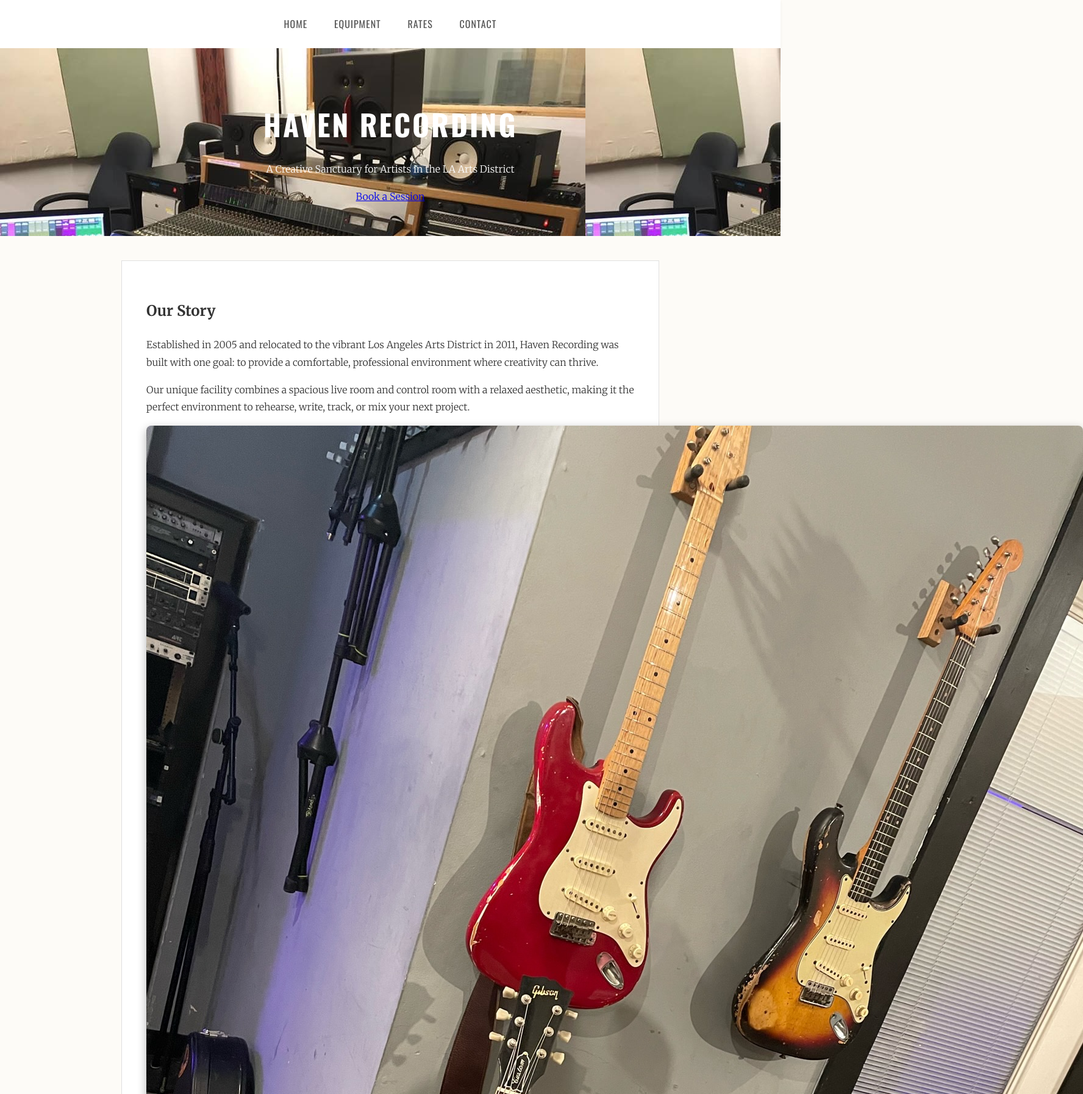
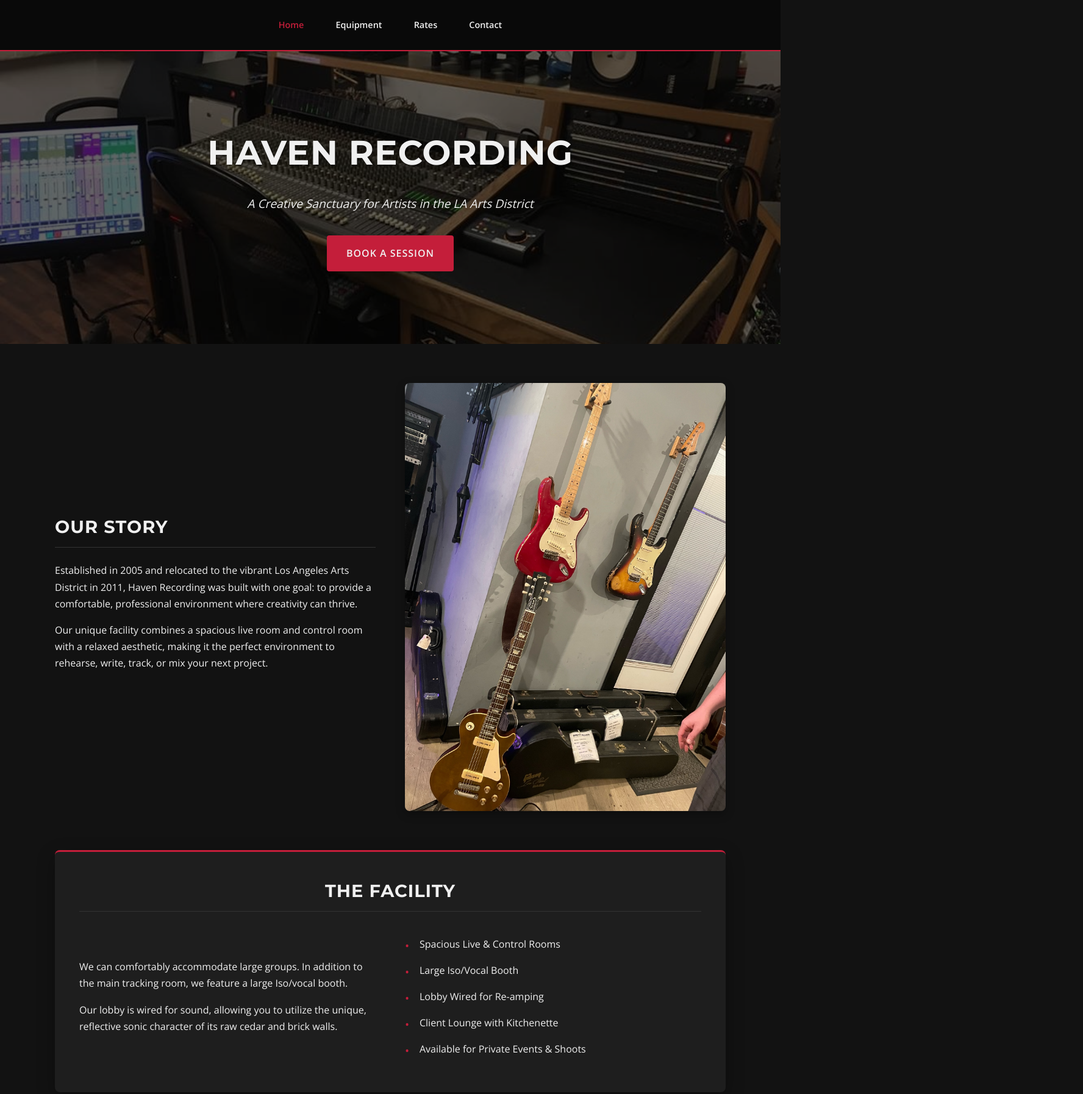
Before and after one commit to TheMasterofMusicIndustry/Havenrecording, a plain HTML site: page index.html in a window 1280 px wide. Shown: the top 1794 px of the page at 61% size, 1776 px wide, since content can reach past the window. Drawn offline with nearby package versions, Linux system fonts and the light colour scheme.

Commit message:
Update style.css

```diff
--- a/style.css
+++ b/style.css
@@ -1,90 +1,208 @@
-/* OPTION 3: VINTAGE ANALOG */
-@import url('https://fonts.googleapis.com/css2?family=Merriweather:wght@300;700&family=Oswald:wght@400;700&display=swap');
+/* --- Global Styles --- */
+@import url('https://fonts.googleapis.com/css2?family=Montserrat:wght@300;400;700&family=Open+Sans:wght@400;600&display=swap');
+
+:root {
+    --primary-color: #c41e3a; /* Deep "Cardinal" Red */
+    --dark-bg: #121212;
+    --card-bg: #1e1e1e;
+    --text-light: #f0f0f0;
+    --text-muted: #a0a0a0;
+}
 
 body {
-    font-family: 'Merriweather', serif; /* Serif font for body text */
+    font-family: 'Open Sans', sans-serif;
     margin: 0;
     padding: 0;
-    background-color: #fdfbf7; /* Cream/Paper color */
-    color: #333;
-    line-height: 1.8;
+    background-color: var(--dark-bg);
+    color: var(--text-light);
+    line-height: 1.7;
 }
 
-header {
-    background-color: #8a2be2; /* Deep Purple (or change to #800000 for Red) */
-    background: linear-gradient(to right, #2c3e50, #000000); /* Or sleek slate gradient */
-    color: #fff;
-    padding: 50px 0;
-    text-align: center;
+h1, h2, h3, h4 {
+    font-family: 'Montserrat', sans-serif;
+    font-weight: 700;
+    text-transform: uppercase;
+    letter-spacing: 1px;
+    margin-top: 0;
 }
 
-header h1 {
-    font-family: 'Oswald', sans-serif;
-    font-size: 3rem;
-    letter-spacing: 3px;
-    text-transform: uppercase;
-    margin-bottom: 5px;
-}
+a { text-decoration: none; transition: all 0.3s ease; }
+ul { list-style: none; padding: 0; }
+img { max-width: 100%; height: auto; display: block; }
 
+/* --- Navigation --- */
 nav {
-    background-color: #fff;
+    background-color: rgba(10, 10, 10, 0.95);
     text-align: center;
-    padding: 15px 0;
-    box-shadow: 0 2px 5px rgba(0,0,0,0.05);
+    padding: 1rem 0;
+    position: sticky;
+    top: 0;
+    z-index: 100;
+    border-bottom: 2px solid var(--primary-color);
+    backdrop-filter: blur(10px);
 }
 
 nav a {
-    font-family: 'Oswald', sans-serif;
-    color: #555;
-    text-decoration: none;
-    padding: 10px 20px;
+    color: var(--text-light);
+    padding: 0.8rem 1.5rem;
     display: inline-block;
-    text-transform: uppercase;
-    letter-spacing: 1px;
+    font-weight: 600;
+    font-size: 0.9rem;
 }
 
-nav a:hover {
-    color: #000;
-    text-decoration: underline;
+nav a:hover, nav a.active {
+    color: var(--primary-color);
 }
 
+/* --- Hero Section --- */
+.hero {
+    position: relative;
+    height: 60vh;
+    min-height: 400px;
+    display: flex;
+    align-items: center;
+    justify-content: center;
+    text-align: center;
+    background-size: cover;
+    background-position: center;
+    background-attachment: fixed; /* Parallax effect */
+}
+
+/* Add the image overlay */
+.hero::before {
+    content: '';
+    position: absolute;
+    top: 0; right: 0; bottom: 0; left: 0;
+    background: rgba(0, 0, 0, 0.6); /* Darkens image for text readability */
+}
+
+.hero-content {
+    position: relative;
+    z-index: 1;
+    padding: 2rem;
+}
+
+.hero h1 {
+    font-size: 3.5rem;
+    margin-bottom: 0.5rem;
+    text-shadow: 2px 2px 4px rgba(0,0,0,0.5);
+}
+
+.hero p {
+    font-size: 1.2rem;
+    font-weight: 300;
+    color: var(--text-light);
+    font-style: italic;
+}
+
+/* --- Main Layout & Containers --- */
 .container {
-    max-width: 800px;
-    margin: 40px auto;
-    padding: 40px;
-    background-color: #fff;
-    border: 1px solid #e0e0e0;
+    max-width: 1100px;
+    margin: 4rem auto;
+    padding: 0 2rem;
+}
+
+.grid-2 {
+    display: grid;
+    grid-template-columns: 1fr 1fr;
+    gap: 3rem;
+    align-items: center;
+}
+
+/* --- Content Cards --- */
+.content-card {
+    background-color: var(--card-bg);
+    padding: 2.5rem;
+    border-radius: 8px;
+    box-shadow: 0 10px 30px rgba(0,0,0,0.3);
+    border-top: 3px solid var(--primary-color);
+    margin-bottom: 2rem;
 }
 
 .page-title {
-    font-family: 'Oswald', sans-serif;
-    color: #2c3e50;
+    font-size: 2.5rem;
     text-align: center;
-    font-size: 2rem;
-    margin-bottom: 40px;
+    margin-bottom: 3rem;
+    color: var(--primary-color);
 }
 
-.highlight-box {
-    background-color: #fff8e1; /* Very light yellow/aged paper */
-    border: 1px dashed #bbb;
-    padding: 20px;
-    text-align: center;
+.section-title {
+    font-size: 1.8rem;
+    margin-bottom: 1.5rem;
+    padding-bottom: 0.5rem;
+    border-bottom: 1px solid #333;
 }
 
-button {
-    background-color: #2c3e50;
-    color: #fff;
-    font-family: 'Oswald', sans-serif;
+/* --- Specific Elements --- */
+.feature-list li {
+    margin-bottom: 1rem;
+    padding-left: 1.5rem;
+    position: relative;
+}
+
+.feature-list li::before {
+    content: '•';
+    color: var(--primary-color);
+    position: absolute;
+    left: 0;
+    font-size: 1.2rem;
+}
+
+/* Contact Info & Form */
+.contact-info {
+    font-size: 1.1rem;
+}
+.contact-info p { margin: 0.8rem 0; }
+.contact-info strong { color: var(--primary-color); }
+
+input, textarea {
+    background-color: #2a2a2a;
+    border: 1px solid #444;
+    color: var(--text-light);
+    padding: 1rem;
+    width: 100%;
+    box-sizing: border-box;
+    margin-bottom: 1rem;
+    border-radius: 4px;
+}
+
+input:focus, textarea:focus {
+    outline: none;
+    border-color: var(--primary-color);
+}
+
+.btn {
+    display: inline-block;
+    background-color: var(--primary-color);
+    color: var(--text-light);
+    padding: 1rem 2rem;
     border: none;
-    padding: 10px 30px;
+    border-radius: 4px;
+    font-weight: 700;
+    text-transform: uppercase;
     letter-spacing: 1px;
     cursor: pointer;
+    transition: background 0.3s, transform 0.2s;
 }
 
+.btn:hover {
+    background-color: #a31630; /* Slightly darker red */
+    transform: translateY(-2px);
+}
+
+/* --- Footer --- */
 footer {
-    background-color: #fdfbf7;
-    color: #888;
+    background-color: #080808;
+    color: var(--text-muted);
     text-align: center;
-    padding: 30px 0;
-    border-top: 1px solid #ddd;
+    padding: 3rem 0;
+    margin-top: 4rem;
+    border-top: 1px solid #222;
 }
+
+/* --- Responsive Design --- */
+@media (max-width: 768px) {
+    .hero h1 { font-size: 2.5rem; }
+    .grid-2 { grid-template-columns: 1fr; gap: 2rem; }
+    .container { margin: 2rem auto; }
+}
```
